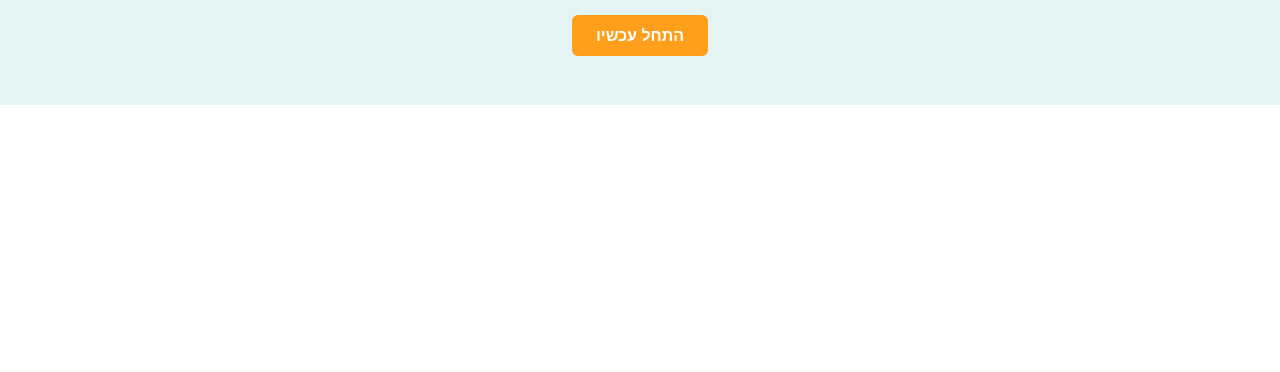
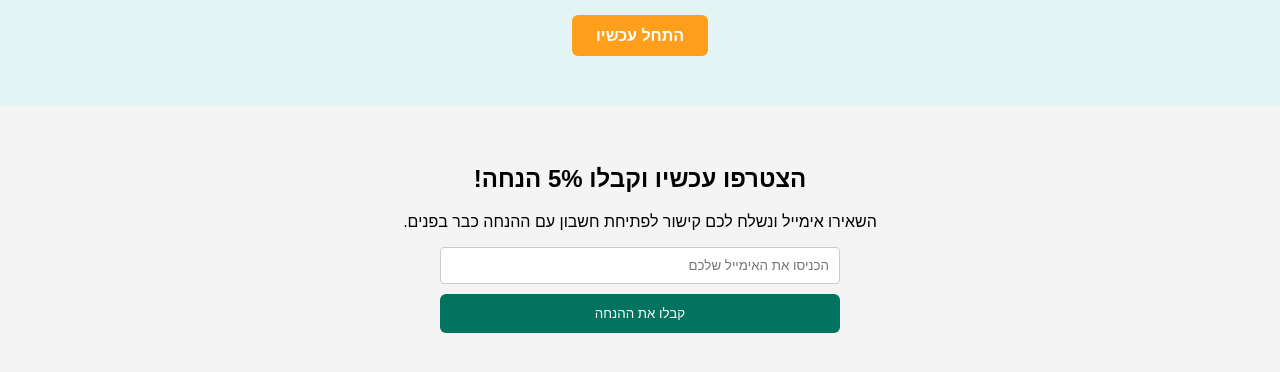
Before and after one commit to talyalandman/forever-blog, a plain HTML site: page index.html in a window 1280 px wide. Shown: the part 320-692 px from the top of the page. Drawn offline with Linux system fonts and the light colour scheme.

Commit message:
Add files via upload

```diff
--- a/index.html
+++ b/index.html
@@ -62,5 +62,20 @@
         <p>גלו את המוצרים שאני הכי מאמין בהם – ישירות מהקליניקה שלי אליכם.</p>
         <a href="https://flpil.co.il/my-account/?agent=67273#">התחל עכשיו</a>
     </section>
+
+<!-- Join and Save Section -->
+<section style="background:#f4f4f4; padding:40px 20px; text-align:center;">
+    <h2>הצטרפו עכשיו וקבלו 5% הנחה!</h2>
+    <p>השאירו אימייל ונשלח לכם קישור לפתיחת חשבון עם ההנחה כבר בפנים.</p>
+    <form onsubmit="window.location.href='https://flpil.co.il/my-account/?agent=67273#'; return false;" style="max-width:400px; margin:auto;">
+        <input type="email" placeholder="הכניסו את האימייל שלכם" required
+               style="padding:10px; width:100%; box-sizing:border-box; border:1px solid #ccc; border-radius:4px; margin-bottom:10px;">
+        <button type="submit"
+                style="background-color:#02735E; color:white; padding:12px 20px; border:none; border-radius:6px; cursor:pointer; width:100%;">
+            קבלו את ההנחה
+        </button>
+    </form>
+</section>
+
 </body>
 </html>
```
